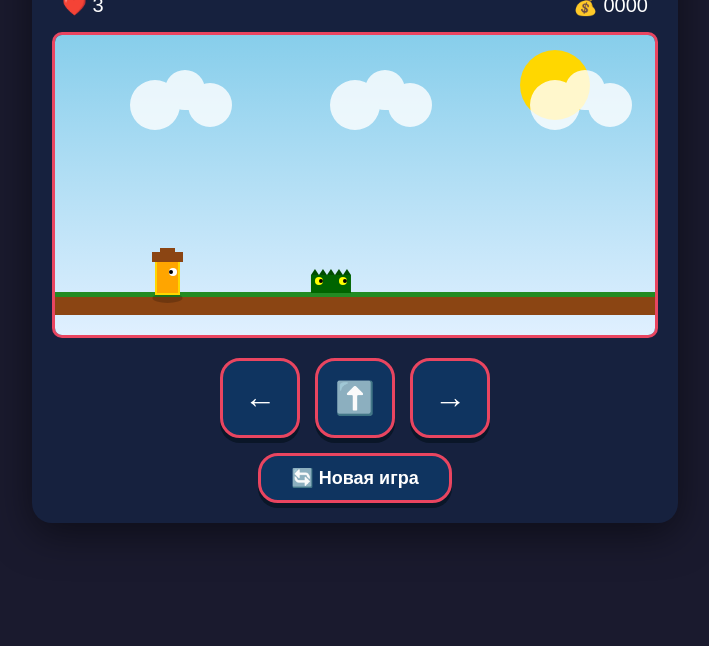
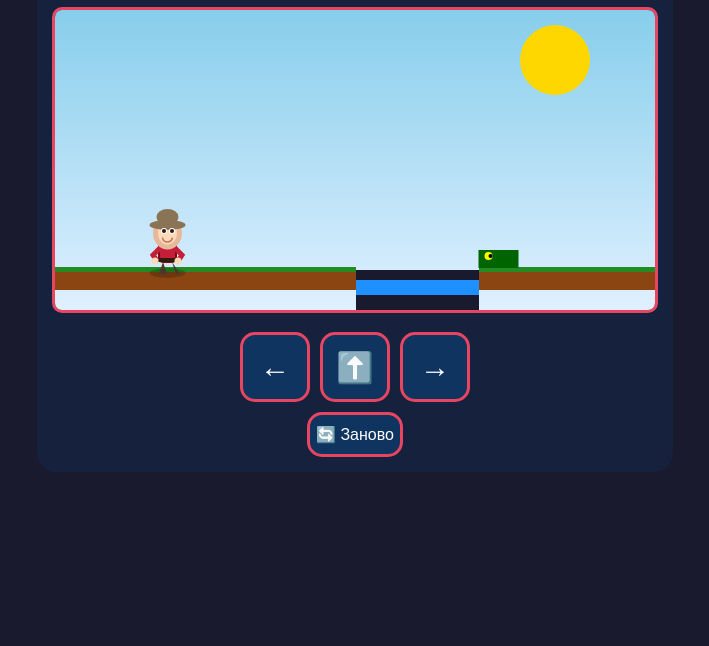
Before and after one commit to MironKarlov/Pitfall_game, a plain HTML site: page index.html in a window 1280 px wide. Shown: the part 194-840 px from the top of the page, without its empty margins (285-994 px from the left). Drawn offline with Linux system fonts and the light colour scheme.

Commit message:
Update index.html

```diff
--- a/index.html
+++ b/index.html
@@ -3,481 +3,212 @@
 <head>
     <meta charset="UTF-8">
     <meta name="viewport" content="width=device-width, initial-scale=1.0, user-scalable=no">
-    <title>Pitfall!</title>
+    <title>🏃 PITFALL!</title>
     <style>
-        body {
-            margin: 0;
-            padding: 20px;
-            background: #1a1a2e;
-            display: flex;
-            justify-content: center;
-            align-items: center;
-            min-height: 100vh;
-            font-family: Arial, sans-serif;
-        }
-        .game-container {
-            text-align: center;
-            background: #16213e;
-            padding: 20px;
-            border-radius: 20px;
-            box-shadow: 0 10px 40px rgba(0,0,0,0.5);
-        }
-        canvas {
-            border: 3px solid #e94560;
-            border-radius: 10px;
-            display: block;
-            margin: 0 auto;
-            touch-action: none;
-        }
-        .controls {
-            margin-top: 20px;
-            display: flex;
-            justify-content: center;
-            gap: 15px;
-            flex-wrap: wrap;
-        }
-        button {
-            width: 80px;
-            height: 80px;
-            font-size: 32px;
-            font-weight: bold;
-            background: #0f3460;
-            color: white;
-            border: 3px solid #e94560;
-            border-radius: 20px;
-            cursor: pointer;
-            box-shadow: 0 5px 0 #0a1628;
-            transition: all 0.05s;
-            touch-action: manipulation;
-        }
-        button:active {
-            transform: translateY(4px);
-            box-shadow: 0 1px 0 #0a1628;
-        }
-        .stats {
-            color: white;
-            font-size: 20px;
-            margin-bottom: 15px;
-            display: flex;
-            justify-content: space-between;
-            padding: 0 10px;
-        }
-        .title {
-            color: #e94560;
-            font-size: 28px;
-            font-weight: bold;
-            margin-bottom: 10px;
-            text-shadow: 2px 2px 0 #0a1628;
-        }
+        body { margin:0; padding:10px; background:#1a1a2e; display:flex; justify-content:center; align-items:center; min-height:100vh; font-family:Arial; }
+        .game { text-align:center; background:#16213e; padding:15px; border-radius:20px; }
+        canvas { border:3px solid #e94560; border-radius:10px; touch-action:none; }
+        .btns { margin-top:15px; display:flex; justify-content:center; gap:10px; flex-wrap:wrap; }
+        button { width:70px; height:70px; font-size:30px; background:#0f3460; color:white; border:3px solid #e94560; border-radius:15px; touch-action:manipulation; }
+        .stats { color:white; font-size:18px; margin-bottom:10px; display:flex; justify-content:space-between; }
     </style>
 </head>
 <body>
-<div class="game-container">
-    <div class="title">🏃 PITFALL! 🐊</div>
-    <div class="stats">
-        <span>❤️ <span id="lives">3</span></span>
-        <span>💰 <span id="score">0000</span></span>
-    </div>
+<div class="game">
+    <div class="stats"><span>❤️ <span id="lives">3</span></span><span>💰 <span id="score">0000</span></span></div>
     <canvas id="gameCanvas" width="600" height="300"></canvas>
-    <div class="controls">
+    <div class="btns">
         <button id="leftBtn">←</button>
         <button id="jumpBtn">⬆️</button>
         <button id="rightBtn">→</button>
     </div>
-    <div style="margin-top: 15px;">
-        <button id="restartBtn" style="width: auto; height: 50px; font-size: 18px; padding: 0 30px;">
-            🔄 Новая игра
-        </button>
+    <button id="restartBtn" style="width:auto; height:45px; font-size:16px; margin-top:10px;">🔄 Заново</button>
 </div>
-</div>
-
 <script>
-// ============================================
-// PITFALL! - Полноценная 2D игра на Canvas
-// ============================================
-
+// ========== PITFALL! ==========
 const canvas = document.getElementById('gameCanvas');
 const ctx = canvas.getContext('2d');
+const W = 600, H = 300, GROUND = 260;
 
-// Размеры
-const W = 600, H = 300;
-const GROUND_Y = 260;
-
-// Состояние игры
 let game = {
-    player: { x: 100, y: GROUND_Y - 35, vy: 0, width: 25, height: 35, onGround: true },
-    lives: 3,
-    score: 0,
-    cameraX: 0,
-    gameOver: false,
-    win: false
+    player: { x:100, y:GROUND-35, vy:0, w:25, h:35, onGround:true },
+    lives:3, score:0, camX:0, over:false, win:false
 };
 
-// Уровень
-let world = {
-    platforms: [],
-    pits: [],
-    vines: [],
-    enemies: [],
-    treasure: null
-};
+let world = { plats:[], pits:[], vines:[], enemies:[], treasure:null };
+const keys = { left:false, right:false };
 
-// Управление
-const keys = { left: false, right: false };
-
-// ========== ГЕНЕРАЦИЯ УРОВНЯ ==========
-function generateWorld() {
-    world = { platforms: [], pits: [], vines: [], enemies: [], treasure: null };
-
+// Генерация
+function gen() {
+    world = { plats:[], pits:[], vines:[], enemies:[], treasure:null };
     let x = 0;
-    const endX = 2500;
-
-    while (x < endX) {
-        const r = Math.random();
-
-        if (r < 0.15 && x > 200) {
-            // Яма
-            const width = 40 + Math.floor(Math.random() * 50);
-            world.pits.push({ x, y: GROUND_Y, width });
-            x += width;
+    while (x < 2500) {
+        if (Math.random() < 0.15 && x > 200) {
+            let w = 40 + Math.floor(Math.random()*50);
+            world.pits.push({ x, y:GROUND, w });
+            x += w;
         } else {
-            // Платформа
-            const width = 80 + Math.floor(Math.random() * 120);
-            world.platforms.push({ x, y: GROUND_Y, width, height: 20 });
-
-            // Лиана над платформой
-            if (Math.random() < 0.2 && x > 300) {
-                const vineX = x + width / 2;
-                const vineH = 80 + Math.floor(Math.random() * 60);
-                world.vines.push({ x: vineX, y: GROUND_Y - vineH, height: vineH });
+            let w = 80 + Math.floor(Math.random()*120);
+            world.plats.push({ x, y:GROUND, w, h:20 });
+            if (Math.random() < 0.2 && x > 300) world.vines.push({ x: x+w/2, y:GROUND-100, h:80 });
+            if (Math.random() < 0.15 && w > 100) world.enemies.push({ x:x+40, y:GROUND-20, w:40, h:18, dir:1, startX:x+40, range:60 });
+            x += w;
+        }
+    }
+    world.treasure = { x:2400, y:GROUND-35, w:35, h:30, taken:false };
 }
 
-            // Враг (крокодил)
-            if (Math.random() < 0.15 && width > 100) {
-                world.enemies.push({
-                    x: x + 30 + Math.random() * (width - 60),
-                    y: GROUND_Y - 20,
-                    width: 40,
-                    height: 18,
-                    dir: Math.random() > 0.5 ? 1 : -1,
-                    startX: x + 30,
-                    range: 60
+// Обновление
+function upd() {
+    if (game.over || game.win) return;
+    let p = game.player;
+    p.vy += 0.5; p.y += p.vy; p.onGround = false;
+
+    world.plats.forEach(pl => {
+        if (p.x < pl.x+pl.w && p.x+p.w > pl.x && p.y+p.h > pl.y && p.y+p.h < pl.y+pl.h+10 && p.vy >= 0)
+            { p.y = pl.y-p.h; p.vy = 0; p.onGround = true; }
     });
-            }
 
-            x += width;
-        }
-    }
-
-    // Сокровище в конце
-    world.treasure = { x: endX - 100, y: GROUND_Y - 35, width: 35, height: 30, collected: false };
-}
-
-// ========== ФИЗИКА ==========
-function update() {
-    if (game.gameOver || game.win) return;
-
-    const p = game.player;
-
-    // Гравитация
-    p.vy += 0.5;
-    p.y += p.vy;
-    p.onGround = false;
-
-    // Коллизия с платформами
-    for (const pl of world.platforms) {
-        if (p.x < pl.x + pl.width && p.x + p.width > pl.x) {
-            if (p.y + p.height > pl.y && p.y + p.height < pl.y + pl.height + 10 && p.vy >= 0) {
-                p.y = pl.y - p.height;
-                p.vy = 0;
-                p.onGround = true;
-            }
-        }
-    }
-
-    // Движение
     if (keys.left) p.x -= 4;
     if (keys.right) p.x += 4;
-    p.x = Math.max(0, Math.min(p.x, 2500 - p.width));
+    p.x = Math.max(0, Math.min(p.x, 2500-p.w));
 
-    // Враги
-    for (const e of world.enemies) {
-        e.x += e.dir * 1.5;
-        if (Math.abs(e.x - e.startX) > e.range) e.dir *= -1;
-
-        // Коллизия с игроком
-        if (!game.player.invulnerable) {
-            if (p.x < e.x + e.width && p.x + p.width > e.x &&
-                p.y < e.y + e.height && p.y + p.height > e.y) {
-                game.lives--;
-                game.player.invulnerable = true;
-                setTimeout(() => game.player.invulnerable = false, 1000);
-                p.x = 100;
-                p.y = GROUND_Y - 35;
-                if (game.lives <= 0) game.gameOver = true;
-            }
-        }
-    }
-
-    // Падение в яму
-    for (const pit of world.pits) {
-        if (p.x + p.width > pit.x && p.x < pit.x + pit.width) {
-            if (p.y + p.height >= GROUND_Y) {
-                game.lives--;
-                p.x = 100;
-                p.y = GROUND_Y - 35;
-                p.vy = 0;
-                if (game.lives <= 0) game.gameOver = true;
-            }
-        }
-    }
-
-    // Сокровище
-    const t = world.treasure;
-    if (t && !t.collected) {
-        if (p.x < t.x + t.width && p.x + p.width > t.x &&
-            p.y < t.y + t.height && p.y + p.height > t.y) {
-            t.collected = true;
-            game.score += 1000;
-            game.win = true;
-        }
-    }
-
-    // Камера
-    game.cameraX = Math.max(0, Math.min(p.x - 200, 2500 - W));
-
-    // UI
-    document.getElementById('lives').textContent = game.lives;
-    document.getElementById('score').textContent = String(game.score).padStart(4, '0');
-}
-
-// ========== ОТРИСОВКА ==========
-function draw() {
-    ctx.clearRect(0, 0, W, H);
-
-    // Небо
-    const gradient = ctx.createLinearGradient(0, 0, 0, H);
-    gradient.addColorStop(0, '#87CEEB');
-    gradient.addColorStop(1, '#E0F0FF');
-    ctx.fillStyle = gradient;
-    ctx.fillRect(0, 0, W, H);
-
-    // Солнце
-    ctx.fillStyle = '#FFD700';
-    ctx.beginPath();
-    ctx.arc(500 - game.cameraX * 0.1, 50, 35, 0, Math.PI * 2);
-    ctx.fill();
-
-    // Облака
-    ctx.fillStyle = 'rgba(255,255,255,0.8)';
-    for (let i = 0; i < 5; i++) {
-        const cloudX = ((i * 200) - game.cameraX * 0.3) % (W + 200) - 100;
-        ctx.beginPath();
-        ctx.arc(cloudX, 70, 25, 0, Math.PI * 2);
-        ctx.arc(cloudX + 30, 55, 20, 0, Math.PI * 2);
-        ctx.arc(cloudX + 55, 70, 22, 0, Math.PI * 2);
-        ctx.fill();
-    }
-
-    const cam = game.cameraX;
-
-    // Платформы
-    ctx.fillStyle = '#8B4513';
-    for (const pl of world.platforms) {
-        ctx.fillRect(pl.x - cam, pl.y, pl.width, pl.height);
-        // Трава сверху
-        ctx.fillStyle = '#228B22';
-        ctx.fillRect(pl.x - cam, pl.y - 3, pl.width, 5);
-        ctx.fillStyle = '#8B4513';
-    }
-
-    // Ямы
-    ctx.fillStyle = '#1a1a2e';
-    for (const pit of world.pits) {
-        ctx.fillRect(pit.x - cam, pit.y, pit.width, 40);
-        // Вода
-        ctx.fillStyle = '#1E90FF';
-        ctx.fillRect(pit.x - cam, pit.y + 10, pit.width, 15);
-        ctx.fillStyle = '#1a1a2e';
-    }
-
-    // Лианы
-    ctx.strokeStyle = '#2E8B57';
-    ctx.lineWidth = 8;
-    for (const v of world.vines) {
-        ctx.beginPath();
-        ctx.moveTo(v.x - cam, v.y);
-        ctx.lineTo(v.x - cam, v.y + v.height);
-        ctx.stroke();
-        // Листья
-        ctx.fillStyle = '#32CD32';
-        ctx.beginPath();
-        ctx.ellipse(v.x - cam - 8, v.y + 20, 8, 5, 0, 0, Math.PI * 2);
-        ctx.fill();
-        ctx.beginPath();
-        ctx.ellipse(v.x - cam + 8, v.y + 50, 8, 5, 0, 0, Math.PI * 2);
-        ctx.fill();
-    }
-
-    // Враги (крокодилы)
-    for (const e of world.enemies) {
-        // Тело
-        ctx.fillStyle = '#006400';
-        ctx.fillRect(e.x - cam, e.y, e.width, e.height);
-        // Шипы
-        ctx.fillStyle = '#004d00';
-        for (let i = 0; i < e.width; i += 8) {
-            ctx.beginPath();
-            ctx.moveTo(e.x - cam + i, e.y);
-            ctx.lineTo(e.x - cam + i + 4, e.y - 6);
-            ctx.lineTo(e.x - cam + i + 8, e.y);
-            ctx.fill();
-        }
-        // Глаза
-        ctx.fillStyle = '#FFFF00';
-        ctx.beginPath();
-        ctx.arc(e.x - cam + 8, e.y + 6, 4, 0, Math.PI * 2);
-        ctx.fill();
-        ctx.beginPath();
-        ctx.arc(e.x - cam + e.width - 8, e.y + 6, 4, 0, Math.PI * 2);
-        ctx.fill();
-        ctx.fillStyle = '#000';
-        ctx.beginPath();
-        ctx.arc(e.x - cam + (e.dir > 0 ? 10 : 6), e.y + 6, 2, 0, Math.PI * 2);
-        ctx.fill();
-        ctx.beginPath();
-        ctx.arc(e.x - cam + e.width - (e.dir > 0 ? 6 : 10), e.y + 6, 2, 0, Math.PI * 2);
-        ctx.fill();
-    }
-
-    // Сокровище
-    const t = world.treasure;
-    if (t && !t.collected) {
-        // Сундук
-        ctx.fillStyle = '#8B4513';
-        ctx.fillRect(t.x - cam, t.y, t.width, t.height);
-        ctx.fillStyle = '#DAA520';
-        ctx.fillRect(t.x - cam, t.y, t.width, 8);
-        ctx.fillStyle = '#FFD700';
-        ctx.beginPath();
-        ctx.arc(t.x - cam + t.width/2, t.y - 2, 5, 0, Math.PI * 2);
-        ctx.fill();
-    }
-
-    // Игрок
-    const p = game.player;
-    if (!game.player.invulnerable || Math.floor(Date.now() / 100) % 2 === 0) {
-        // Тень
-        ctx.fillStyle = 'rgba(0,0,0,0.2)';
-        ctx.beginPath();
-        ctx.ellipse(p.x - cam + p.width/2, GROUND_Y + 3, 15, 5, 0, 0, Math.PI * 2);
-        ctx.fill();
-
-        // Тело
-        ctx.fillStyle = '#FFD700';
-        ctx.fillRect(p.x - cam, p.y, p.width, p.height);
-        ctx.fillStyle = '#FFA500';
-        ctx.fillRect(p.x - cam + 2, p.y + 2, p.width - 4, p.height - 4);
-
-        // Шляпа
-        ctx.fillStyle = '#8B4513';
-        ctx.fillRect(p.x - cam - 3, p.y - 8, p.width + 6, 10);
-        ctx.fillRect(p.x - cam + 5, p.y - 12, p.width - 10, 6);
-
-        // Глаза
-        ctx.fillStyle = '#FFF';
-        ctx.beginPath();
-        ctx.arc(p.x - cam + 18, p.y + 12, 4, 0, Math.PI * 2);
-        ctx.fill();
-        ctx.fillStyle = '#000';
-        ctx.beginPath();
-        ctx.arc(p.x - cam + (keys.right ? 20 : 16), p.y + 12, 2, 0, Math.PI * 2);
-        ctx.fill();
-    }
-
-    // Сообщения
-    if (game.gameOver) {
-        ctx.fillStyle = 'rgba(0,0,0,0.7)';
-        ctx.fillRect(0, 0, W, H);
-        ctx.font = 'bold 36px Arial';
-        ctx.fillStyle = '#FF4444';
-        ctx.textAlign = 'center';
-        ctx.fillText('GAME OVER', W/2, H/2);
-    }
-    if (game.win) {
-        ctx.fillStyle = 'rgba(0,50,0,0.7)';
-        ctx.fillRect(0, 0, W, H);
-        ctx.font = 'bold 32px Arial';
-        ctx.fillStyle = '#FFD700';
-        ctx.textAlign = 'center';
-        ctx.fillText('СОКРОВИЩЕ НАЙДЕНО!', W/2, H/2);
-        ctx.font = '24px Arial';
-        ctx.fillText('Score: ' + game.score, W/2, H/2 + 50);
-    }
-}
-
-// ========== ИГРОВОЙ ЦИКЛ ==========
-function gameLoop() {
-    update();
-    draw();
-    requestAnimationFrame(gameLoop);
-}
-
-// ========== УПРАВЛЕНИЕ ==========
-document.getElementById('leftBtn').addEventListener('mousedown', (e) => { e.preventDefault(); keys.left = true; });
-document.getElementById('leftBtn').addEventListener('mouseup', () => keys.left = false);
-document.getElementById('leftBtn').addEventListener('mouseleave', () => keys.left = false);
-document.getElementById('leftBtn').addEventListener('touchstart', (e) => { e.preventDefault(); keys.left = true; });
-document.getElementById('leftBtn').addEventListener('touchend', () => keys.left = false);
-
-document.getElementById('rightBtn').addEventListener('mousedown', (e) => { e.preventDefault(); keys.right = true; });
-document.getElementById('rightBtn').addEventListener('mouseup', () => keys.right = false);
-document.getElementById('rightBtn').addEventListener('mouseleave', () => keys.right = false);
-document.getElementById('rightBtn').addEventListener('touchstart', (e) => { e.preventDefault(); keys.right = true; });
-document.getElementById('rightBtn').addEventListener('touchend', () => keys.right = false);
-
-document.getElementById('jumpBtn').addEventListener('mousedown', (e) => {
-    e.preventDefault();
-    if (game.player.onGround && !game.gameOver && !game.win) {
-        game.player.vy = -8;
-    }
-});
-document.getElementById('jumpBtn').addEventListener('touchstart', (e) => {
-    e.preventDefault();
-    if (game.player.onGround && !game.gameOver && !game.win) {
-        game.player.vy = -8;
+    world.enemies.forEach(e => {
+        e.x += e.dir*1.5;
+        if (Math.abs(e.x-e.startX) > e.range) e.dir *= -1;
+        if (!p.invuln && p.x<e.x+e.w && p.x+p.w>e.x && p.y<e.y+e.h && p.y+p.h>e.y) {
+            game.lives--; p.invuln=true; setTimeout(()=>p.invuln=false,1000);
+            p.x=100; p.y=GROUND-35; if (game.lives<=0) game.over=true;
         }
     });
 
-document.getElementById('restartBtn').addEventListener('click', () => {
-    generateWorld();
-    game = {
-        player: { x: 100, y: GROUND_Y - 35, vy: 0, width: 25, height: 35, onGround: true, invulnerable: false },
-        lives: 3,
-        score: 0,
-        cameraX: 0,
-        gameOver: false,
-        win: false
-    };
+    world.pits.forEach(pit => {
+        if (p.x+p.w > pit.x && p.x < pit.x+pit.w && p.y+p.h >= GROUND) {
+            game.lives--; p.x=100; p.y=GROUND-35; p.vy=0; if (game.lives<=0) game.over=true;
+        }
     });
 
-// Клавиатура
-window.addEventListener('keydown', (e) => {
-    if (e.key === 'ArrowLeft') { e.preventDefault(); keys.left = true; }
-    if (e.key === 'ArrowRight') { e.preventDefault(); keys.right = true; }
-    if (e.key === ' ' || e.key === 'Space') {
+    let t = world.treasure;
+    if (t && !t.taken && p.x<t.x+t.w && p.x+p.w>t.x && p.y<t.y+t.h && p.y+p.h>t.y)
+        { t.taken=true; game.score+=1000; game.win=true; }
+
+    game.camX = Math.max(0, Math.min(p.x-200, 2500-W));
+    document.getElementById('lives').textContent = game.lives;
+    document.getElementById('score').textContent = String(game.score).padStart(4,'0');
+}
+
+// Отрисовка
+function draw() {
+    ctx.clearRect(0,0,W,H);
+    let cam = game.camX;
+    // Небо
+    let grad = ctx.createLinearGradient(0,0,0,H);
+    grad.addColorStop(0,'#87CEEB'); grad.addColorStop(1,'#E0F0FF');
+    ctx.fillStyle = grad; ctx.fillRect(0,0,W,H);
+    // Солнце
+    ctx.fillStyle='#FFD700'; ctx.beginPath(); ctx.arc(500-cam*0.1,50,35,0,Math.PI*2); ctx.fill();
+
+    // Платформы
+    world.plats.forEach(p => {
+        ctx.fillStyle='#8B4513'; ctx.fillRect(p.x-cam, p.y, p.w, p.h);
+        ctx.fillStyle='#228B22'; ctx.fillRect(p.x-cam, p.y-3, p.w, 5);
+    });
+    // Ямы
+    world.pits.forEach(p => {
+        ctx.fillStyle='#1a1a2e'; ctx.fillRect(p.x-cam, p.y, p.w, 40);
+        ctx.fillStyle='#1E90FF'; ctx.fillRect(p.x-cam, p.y+10, p.w, 15);
+    });
+    // Враги
+    world.enemies.forEach(e => {
+        ctx.fillStyle='#006400'; ctx.fillRect(e.x-cam, e.y, e.w, e.h);
+        ctx.fillStyle='#FFFF00'; ctx.beginPath(); ctx.arc(e.x-cam+10, e.y+6, 4, 0, Math.PI*2); ctx.fill();
+        ctx.fillStyle='#000'; ctx.beginPath(); ctx.arc(e.x-cam+(e.dir>0?12:8), e.y+6, 2, 0, Math.PI*2); ctx.fill();
+    });
+    // Сокровище
+    let t = world.treasure;
+    if (t && !t.taken) {
+        ctx.fillStyle='#8B4513'; ctx.fillRect(t.x-cam, t.y, t.w, t.h);
+        ctx.fillStyle='#FFD700'; ctx.beginPath(); ctx.arc(t.x-cam+t.w/2, t.y-2, 5, 0, Math.PI*2); ctx.fill();
+    }
+
+    // ЧЕЛОВЕЧЕК 🏃
+    let p = game.player;
+    if (!p.invuln || Math.floor(Date.now()/100)%2===0) {
+        let px = p.x - cam, py = p.y;
+        // Тень
+        ctx.fillStyle='rgba(0,0,0,0.2)'; ctx.beginPath(); ctx.ellipse(px+p.w/2, GROUND+3, 18, 5, 0, 0, Math.PI*2); ctx.fill();
+
+        let leg = (Date.now()/80) % (Math.PI*2);
+        let move = keys.left || keys.right;
+        let swing = move ? Math.sin(leg)*8 : 0;
+        let lean = move ? (keys.right?3:-3) : 0;
+
+        // Ноги
+        ctx.fillStyle='#4A3728';
+        ctx.beginPath(); ctx.moveTo(px+8, py+p.h-8); ctx.lineTo(px+4+swing*0.5, py+p.h+4); ctx.lineTo(px+12, py+p.h+4); ctx.fill();
+        ctx.beginPath(); ctx.moveTo(px+p.w-8, py+p.h-8); ctx.lineTo(px+p.w-4-swing*0.5, py+p.h+4); ctx.lineTo(px+p.w, py+p.h+4); ctx.fill();
+        // Тело
+        ctx.fillStyle='#C41E3A'; ctx.strokeStyle='#8B0000'; ctx.lineWidth=2;
+        ctx.beginPath(); ctx.roundRect(px+4+lean, py+8, p.w-8, p.h-16, 5); ctx.fill(); ctx.stroke();
+        // Ремень
+        ctx.fillStyle='#2F1B0E'; ctx.fillRect(px+3+lean, py+p.h-12, p.w-6, 4);
+        // Руки
+        let arm = move ? Math.sin(leg+Math.PI)*6 : 0;
+        ctx.beginPath(); ctx.moveTo(px+6+lean, py+12); ctx.lineTo(px-2+lean+arm, py+20); ctx.lineTo(px+2+lean+arm, py+26);
+        ctx.lineWidth=5; ctx.strokeStyle='#C41E3A'; ctx.stroke();
+        ctx.beginPath(); ctx.moveTo(px+p.w-6+lean, py+12); ctx.lineTo(px+p.w+2+lean-arm, py+20); ctx.lineTo(px+p.w-2+lean-arm, py+26); ctx.stroke();
+        // Кисти
+        ctx.fillStyle='#FFDAB9'; ctx.beginPath(); ctx.arc(px+lean+arm, py+26, 3.5, 0, Math.PI*2); ctx.fill();
+        ctx.beginPath(); ctx.arc(px+p.w-2+lean-arm, py+26, 3.5, 0, Math.PI*2); ctx.fill();
+        // Голова
+        ctx.fillStyle='#FFDAB9';
+        ctx.fillRect(px+10+lean, py+2, 6, 8);
+        ctx.beginPath(); ctx.ellipse(px+p.w/2+lean, py-2, 12, 14, 0, 0, Math.PI*2); ctx.fill(); ctx.strokeStyle='#E8B89D'; ctx.stroke();
+        // Шляпа
+        ctx.fillStyle='#8B7355';
+        ctx.beginPath(); ctx.ellipse(px+p.w/2+lean, py-10, 18, 5, 0, 0, Math.PI*2); ctx.fill();
+        ctx.beginPath(); ctx.ellipse(px+p.w/2+lean, py-18, 11, 8, 0, 0, Math.PI*2); ctx.fill();
+        // Глаза
+        ctx.fillStyle='#FFF';
+        ctx.beginPath(); ctx.arc(px+9+lean+(keys.right?2:0), py-4, 3, 0, Math.PI*2); ctx.fill();
+        ctx.beginPath(); ctx.arc(px+17+lean+(keys.right?2:0), py-4, 3, 0, Math.PI*2); ctx.fill();
+        ctx.fillStyle='#2C1810';
+        let look = keys.right ? 1.5 : (keys.left ? -1.5 : 0);
+        ctx.beginPath(); ctx.arc(px+9+lean+look, py-4, 2, 0, Math.PI*2); ctx.fill();
+        ctx.beginPath(); ctx.arc(px+17+lean+look, py-4, 2, 0, Math.PI*2); ctx.fill();
+        // Улыбка
+        ctx.strokeStyle='#C0755A'; ctx.lineWidth=1.5;
+        ctx.beginPath(); ctx.arc(px+p.w/2+lean, py+2, 5, 0.1, Math.PI-0.1); ctx.stroke();
+    }
+
+    if (game.over) { ctx.fillStyle='rgba(0,0,0,0.7)'; ctx.fillRect(0,0,W,H); ctx.font='bold 36px Arial'; ctx.fillStyle='#F44'; ctx.textAlign='center'; ctx.fillText('GAME OVER',W/2,H/2); }
+    if (game.win) { ctx.fillStyle='rgba(0,50,0,0.7)'; ctx.fillRect(0,0,W,H); ctx.font='bold 32px Arial'; ctx.fillStyle='#FFD700'; ctx.fillText('СОКРОВИЩЕ!',W/2,H/2); }
+}
+
+CanvasRenderingContext2D.prototype.roundRect = function(x,y,w,h,r) {
+    this.moveTo(x+r, y); this.lineTo(x+w-r, y); this.quadraticCurveTo(x+w, y, x+w, y+r);
+    this.lineTo(x+w, y+h-r); this.quadraticCurveTo(x+w, y+h, x+w-r, y+h);
+    this.lineTo(x+r, y+h); this.quadraticCurveTo(x, y+h, x, y+h-r);
+    this.lineTo(x, y+r); this.quadraticCurveTo(x, y, x+r, y); return this;
+};
+
+function loop() { upd(); draw(); requestAnimationFrame(loop); }
+
+// Управление
+document.getElementById('leftBtn').addEventListener('touchstart', e => { e.preventDefault(); keys.left=true; });
+document.getElementById('leftBtn').addEventListener('touchend', () => keys.left=false);
+document.getElementById('rightBtn').addEventListener('touchstart', e => { e.preventDefault(); keys.right=true; });
+document.getElementById('rightBtn').addEventListener('touchend', () => keys.right=false);
+document.getElementById('jumpBtn').addEventListener('touchstart', e => {
     e.preventDefault();
-        if (game.player.onGround && !game.gameOver && !game.win) game.player.vy = -8;
-    }
+    if (game.player.onGround && !game.over && !game.win) game.player.vy = -8;
 });
-window.addEventListener('keyup', (e) => {
-    if (e.key === 'ArrowLeft') { e.preventDefault(); keys.left = false; }
-    if (e.key === 'ArrowRight') { e.preventDefault(); keys.right = false; }
+document.getElementById('restartBtn').addEventListener('click', () => {
+    gen();
+    game = { player:{ x:100, y:GROUND-35, vy:0, w:25, h:35, onGround:true }, lives:3, score:0, camX:0, over:false, win:false };
 });
 
-// Старт!
-generateWorld();
-gameLoop();
+gen(); loop();
 </script>
 </body>
 </html>
```
Lines whose indentation alone changed are shown as unchanged.
